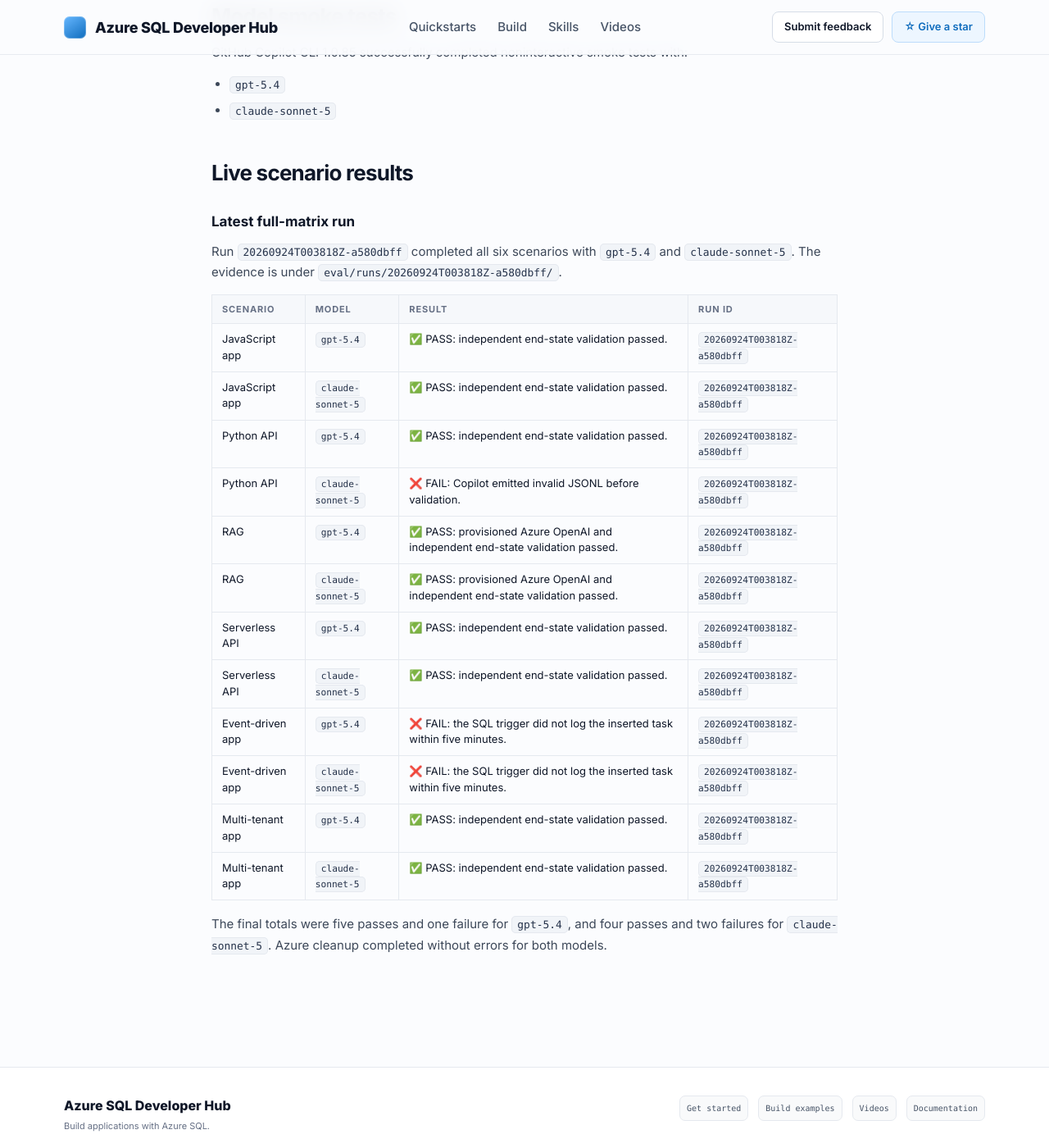
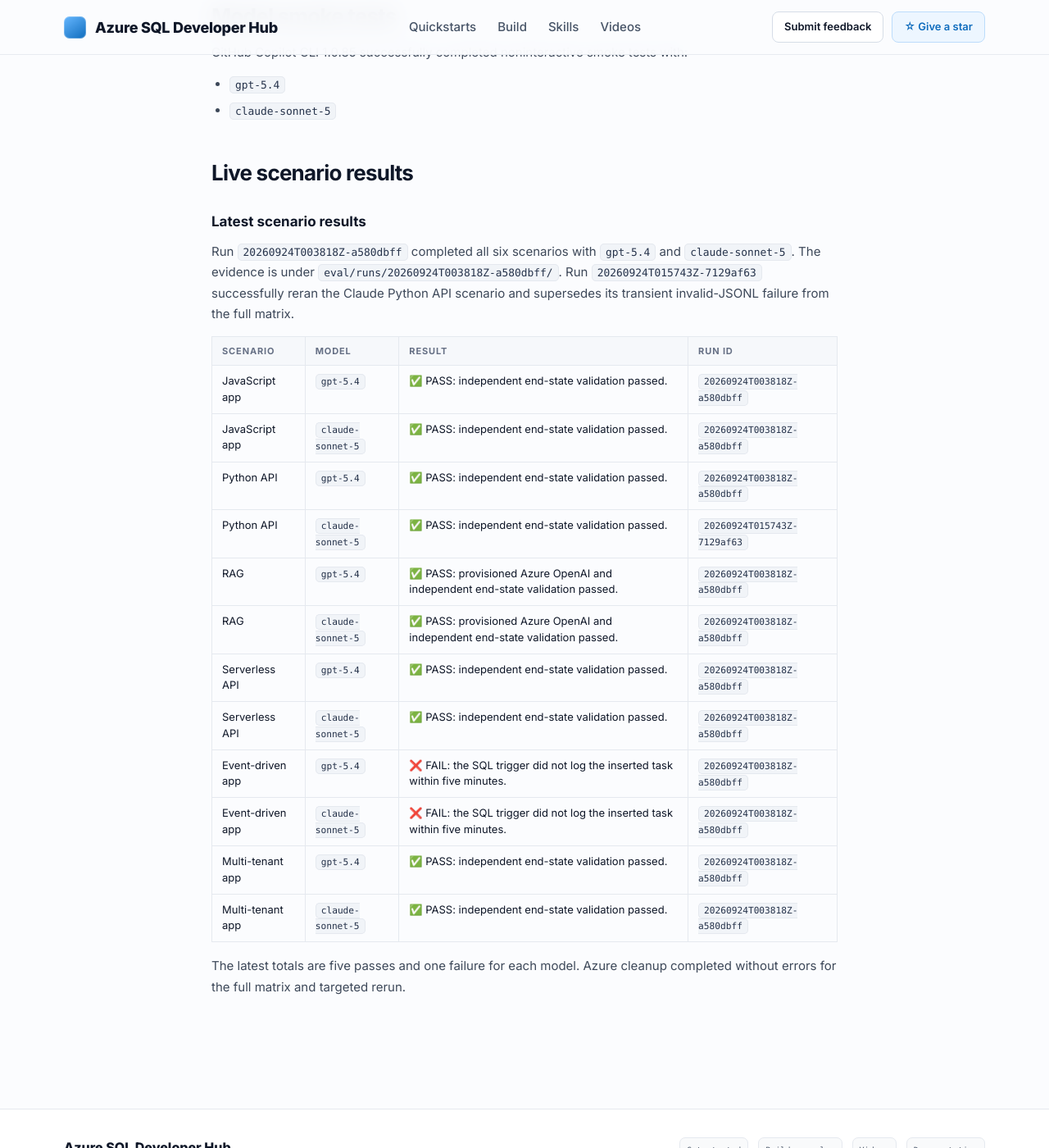
Before and after one commit to microsoft/azure-sql-dev-hub, a Jekyll site: the page built from eval/VALIDATION.md, in a window 1280 px wide and 1400 px high, scrolled down 493 px. Shown: the whole window at 82% size. Built offline with Jekyll 4.4.1, drawn with Linux system fonts in a browser that asks for light colours; our own code applies the rules of GitHub Pages for plain Markdown files.

Commit message:
Updating after Python API + Claude passed

```diff
--- a/eval/VALIDATION.md
+++ b/eval/VALIDATION.md
@@ -18,18 +18,20 @@
 
 ## Live scenario results
 
-### Latest full-matrix run
+### Latest scenario results
 
 Run `20260924T003818Z-a580dbff` completed all six scenarios with `gpt-5.4`
 and `claude-sonnet-5`. The evidence is under
 `eval/runs/20260924T003818Z-a580dbff/`.
+Run `20260924T015743Z-7129af63` successfully reran the Claude Python API
+scenario and supersedes its transient invalid-JSONL failure from the full matrix.
 
 | Scenario | Model | Result | Run ID |
 |---|---|---|---|
 | JavaScript app | `gpt-5.4` | ✅ PASS: independent end-state validation passed. | `20260924T003818Z-a580dbff` |
 | JavaScript app | `claude-sonnet-5` | ✅ PASS: independent end-state validation passed. | `20260924T003818Z-a580dbff` |
 | Python API | `gpt-5.4` | ✅ PASS: independent end-state validation passed. | `20260924T003818Z-a580dbff` |
-| Python API | `claude-sonnet-5` | ❌ FAIL: Copilot emitted invalid JSONL before validation. | `20260924T003818Z-a580dbff` |
+| Python API | `claude-sonnet-5` | ✅ PASS: independent end-state validation passed. | `20260924T015743Z-7129af63` |
 | RAG | `gpt-5.4` | ✅ PASS: provisioned Azure OpenAI and independent end-state validation passed. | `20260924T003818Z-a580dbff` |
 | RAG | `claude-sonnet-5` | ✅ PASS: provisioned Azure OpenAI and independent end-state validation passed. | `20260924T003818Z-a580dbff` |
 | Serverless API | `gpt-5.4` | ✅ PASS: independent end-state validation passed. | `20260924T003818Z-a580dbff` |
@@ -39,6 +41,5 @@
 | Multi-tenant app | `gpt-5.4` | ✅ PASS: independent end-state validation passed. | `20260924T003818Z-a580dbff` |
 | Multi-tenant app | `claude-sonnet-5` | ✅ PASS: independent end-state validation passed. | `20260924T003818Z-a580dbff` |
 
-The final totals were five passes and one failure for `gpt-5.4`, and four passes
-and two failures for `claude-sonnet-5`. Azure cleanup completed without errors
-for both models.
+The latest totals are five passes and one failure for each model. Azure cleanup
+completed without errors for the full matrix and targeted rerun.
```
